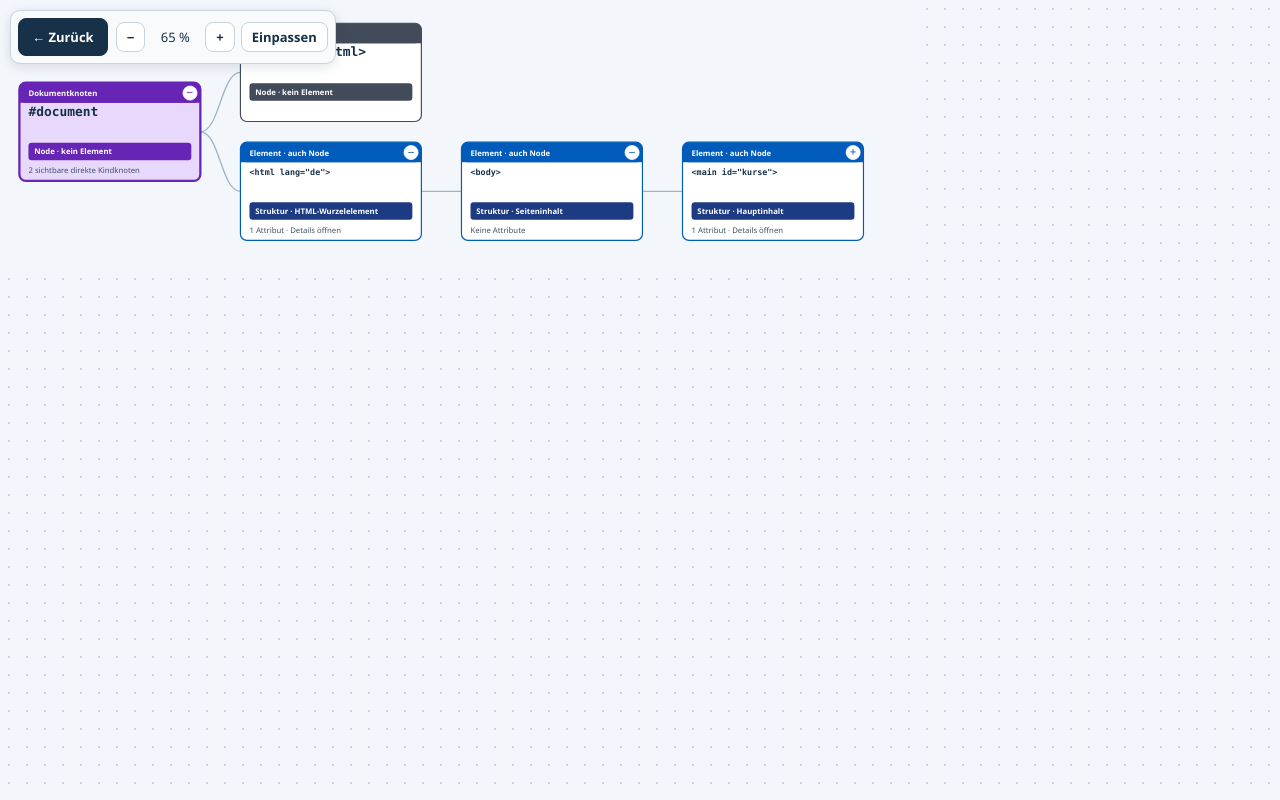
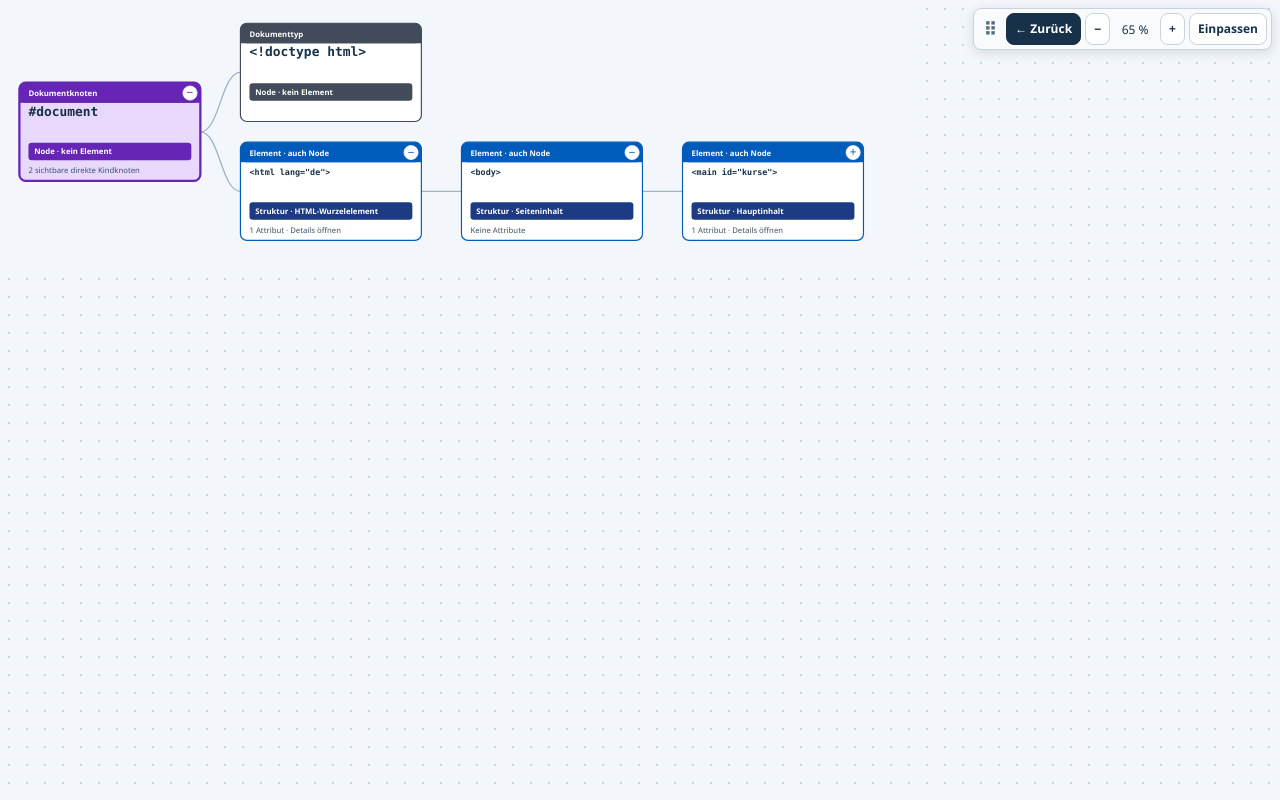
Before and after one commit to GinuX42/TreeHugger, a website with bundled scripts: page Erweiterung/viewer.html in a window 1280 px wide. Both pictures are taken after a click on the button "Nur Baum". Built offline with nearby package versions, Linux system fonts and the light colour scheme.

Commit message:
Fix kompakte verschiebbare Baum-Bedienleiste – Version 1.5.1

```diff
--- /dev/null
+++ b/Erweiterung/floating-toolbar.js
@@ -0,0 +1,73 @@
+const MARGIN = 8;
+
+export function clampToolbarPosition(position, size, viewport) {
+  return {
+    x: Math.max(MARGIN, Math.min(position.x, Math.max(MARGIN, viewport.width - size.width - MARGIN))),
+    y: Math.max(MARGIN, Math.min(position.y, Math.max(MARGIN, viewport.height - size.height - MARGIN)))
+  };
+}
+
+// The toolbar is a sibling of the drawing. Only the tree is scaled.
+export function createFloatingToolbar({toolbar, handle, viewport = globalThis}) {
+  let active = false;
+  let position = null;
+  let drag = null;
+
+  function place(next = position) {
+    if (!active) return;
+    const bounds = toolbar.getBoundingClientRect();
+    const screen = {width: viewport.innerWidth, height: viewport.innerHeight};
+    position = clampToolbarPosition(next ?? {x: screen.width - bounds.width - MARGIN, y: MARGIN}, bounds, screen);
+    toolbar.style.left = position.x + 'px';
+    toolbar.style.top = position.y + 'px';
+  }
+
+  function stopDrag(event) {
+    if (event && drag && event.pointerId !== drag.id) return;
+    drag = null;
+    handle.classList.remove('dragging');
+  }
+
+  handle.addEventListener('pointerdown', event => {
+    if (!active || event.button !== 0 || drag) return;
+    event.preventDefault();
+    handle.focus({preventScroll: true});
+    const bounds = toolbar.getBoundingClientRect();
+    drag = {id: event.pointerId, x: event.clientX, y: event.clientY, left: bounds.left, top: bounds.top};
+    handle.setPointerCapture(event.pointerId);
+    handle.classList.add('dragging');
+  });
+  handle.addEventListener('pointermove', event => {
+    if (!drag || event.pointerId !== drag.id) return;
+    place({x: drag.left + event.clientX - drag.x, y: drag.top + event.clientY - drag.y});
+  });
+  for (const name of ['pointerup', 'pointercancel', 'lostpointercapture']) handle.addEventListener(name, stopDrag);
+  handle.addEventListener('keydown', event => {
+    if (!active) return;
+    const moves = {ArrowLeft: [-1, 0], ArrowRight: [1, 0], ArrowUp: [0, -1], ArrowDown: [0, 1]};
+    if (event.key === 'Home') {
+      event.preventDefault();
+      place(null);
+    } else if (moves[event.key]) {
+      event.preventDefault();
+      const [x, y] = moves[event.key];
+      const step = event.shiftKey ? 32 : 8;
+      place({x: position.x + x * step, y: position.y + y * step});
+    }
+  });
+  viewport.addEventListener?.('resize', () => place());
+  const observer = typeof ResizeObserver === 'function' ? new ResizeObserver(() => place()) : null;
+  observer?.observe(toolbar);
+
+  return {
+    setActive(next) {
+      active = next;
+      stopDrag();
+      if (active) place();
+      else {
+        toolbar.style.left = '';
+        toolbar.style.top = '';
+      }
+    }
+  };
+}
--- a/Erweiterung/focus-view.js
+++ b/Erweiterung/focus-view.js
@@ -1,6 +1,6 @@
 import {byId, setText} from "./ui-dom.js";
 
-export function createFocusView({onChange}) {
+export function createFocusView({onChange, onFocusChange = () => {}}) {
   const button = byId("focusToggle");
   const viewport = byId("viewport");
   let active = false;
@@ -14,6 +14,7 @@ export function createFocusView({onChange}) {
     button.setAttribute("aria-pressed", String(active));
     button.title = active ? "Normale Ansicht wiederherstellen (Esc)" : "Den ganzen Inhaltsbereich für den Baum nutzen";
     setText(button, active ? "← Zurück" : "Nur Baum");
+    onFocusChange(active);
     onChange();
     if (!active && previousScroll) viewport.scrollTo(previousScroll);
     button.focus({preventScroll: true});
--- a/Erweiterung/viewer.css
+++ b/Erweiterung/viewer.css
@@ -867,17 +867,50 @@ body.tree-focus {
 }
 
 .tree-focus .canvas-toolbar {
-  position: absolute;
-  top: 10px;
-  left: 10px;
+  position: fixed;
+  top: 8px;
+  left: auto;
+  right: auto;
   z-index: 2;
-  max-width: calc(100% - 20px);
-  padding: 7px;
-  gap: 8px;
+  width: max-content;
+  height: 42px;
+  flex: none;
+  flex-wrap: nowrap;
+  max-width: calc(100vw - 16px);
+  padding: 4px;
+  gap: 4px;
+  font-size: 12px;
   border: 1px solid #c7d3df;
-  border-radius: 10px;
+  border-radius: 8px;
   box-shadow: 0 3px 12px #17314920;
 }
+
+#toolbarDrag { display: none; }
+.tree-focus #toolbarDrag {
+  display: inline-flex;
+  align-items: center;
+  justify-content: center;
+  width: 24px;
+  flex: 0 0 24px;
+  padding: 0;
+  cursor: grab;
+  touch-action: none;
+  user-select: none;
+  color: #526e84;
+  background: transparent;
+  border-color: transparent;
+  font-size: 18px;
+}
+.tree-focus #toolbarDrag.dragging { cursor: grabbing; }
+.tree-focus .canvas-toolbar button {
+  height: 32px;
+  flex-shrink: 0;
+  padding: 4px 8px;
+  font-size: 12px;
+  line-height: 20px;
+}
+.tree-focus .zoom { gap: 4px; flex: none; }
+.tree-focus .zoom output { width: 42px; min-width: 42px; flex: none; font-size: 12px; }
 
 .workspace.source-mode {
   display: flex;
--- a/Erweiterung/viewer.html
+++ b/Erweiterung/viewer.html
@@ -38,7 +38,7 @@
   </form>
   <div class="workspace" id="workspace">
     <main class="canvas-area" id="treePane">
-      <div class="canvas-toolbar"><button id="focusToggle" type="button" aria-pressed="false" title="Den ganzen Inhaltsbereich für den Baum nutzen" disabled>Nur Baum</button><div class="zoom"><button id="zoomOut" aria-label="Verkleinern">−</button><output id="zoomLabel">100 %</output><button id="zoomIn" aria-label="Vergrößern">+</button><button id="fit">Einpassen</button></div><label class="depth-label">Offene Ebenen <select id="depth"><option value="2">2</option><option value="3" selected>3</option><option value="4">4</option><option value="5">5</option><option value="8">8</option></select></label><button id="noticeToggle" type="button" aria-controls="message" aria-expanded="false" hidden>Hinweise</button><span id="count"></span></div>
+      <div id="canvasToolbar" class="canvas-toolbar"><button id="toolbarDrag" type="button" aria-label="Bedienleiste verschieben" title="Zum Verschieben ziehen · Pfeiltasten: verschieben · Pos1: oben rechts">⠿</button><button id="focusToggle" type="button" aria-pressed="false" title="Den ganzen Inhaltsbereich für den Baum nutzen" disabled>Nur Baum</button><div class="zoom"><button id="zoomOut" aria-label="Verkleinern">−</button><output id="zoomLabel">100 %</output><button id="zoomIn" aria-label="Vergrößern">+</button><button id="fit">Einpassen</button></div><label class="depth-label">Offene Ebenen <select id="depth"><option value="2">2</option><option value="3" selected>3</option><option value="4">4</option><option value="5">5</option><option value="8">8</option></select></label><button id="noticeToggle" type="button" aria-controls="message" aria-expanded="false" hidden>Hinweise</button><span id="count"></span></div>
       <div id="message" hidden>
         <div id="messageContent" role="status"></div>
         <button id="closeNotices" type="button" aria-label="Hinweise schließen" title="Hinweise schließen">×</button>
--- a/Erweiterung/viewer.js
+++ b/Erweiterung/viewer.js
@@ -8,6 +8,7 @@ import {getInitiallyExpandedIds} from "./tree-layout.js";
 import {isWhitespaceNode} from "./node-presentation.js";
 import {createNoticeView} from "./notice-view.js";
 import {createFocusView} from "./focus-view.js";
+import {createFloatingToolbar} from "./floating-toolbar.js";
 import {createSourceView} from "./source-view.js";
 import {createTeachingView} from "./teaching-view.js";
 
@@ -30,7 +31,8 @@ const state = {
 
 const noticeView = createNoticeView();
 const treeView = createTreeView({onSelect: selectNode, onToggle: toggleBranch, onMessage: noticeView.showMessage});
-const focusView = createFocusView({onChange: treeView.applyZoom});
+const floatingToolbar = createFloatingToolbar({toolbar: byId("canvasToolbar"), handle: byId("toolbarDrag")});
+const focusView = createFocusView({onChange: treeView.applyZoom, onFocusChange: floatingToolbar.setActive});
 const detailsView = createDetailsView({
   onSelect: revealNode,
   onHighlight: highlightNode,
```
Also changed, not shown: Erweiterung/installation.html (+4 -4 lines), Erweiterung/manifest.json.
